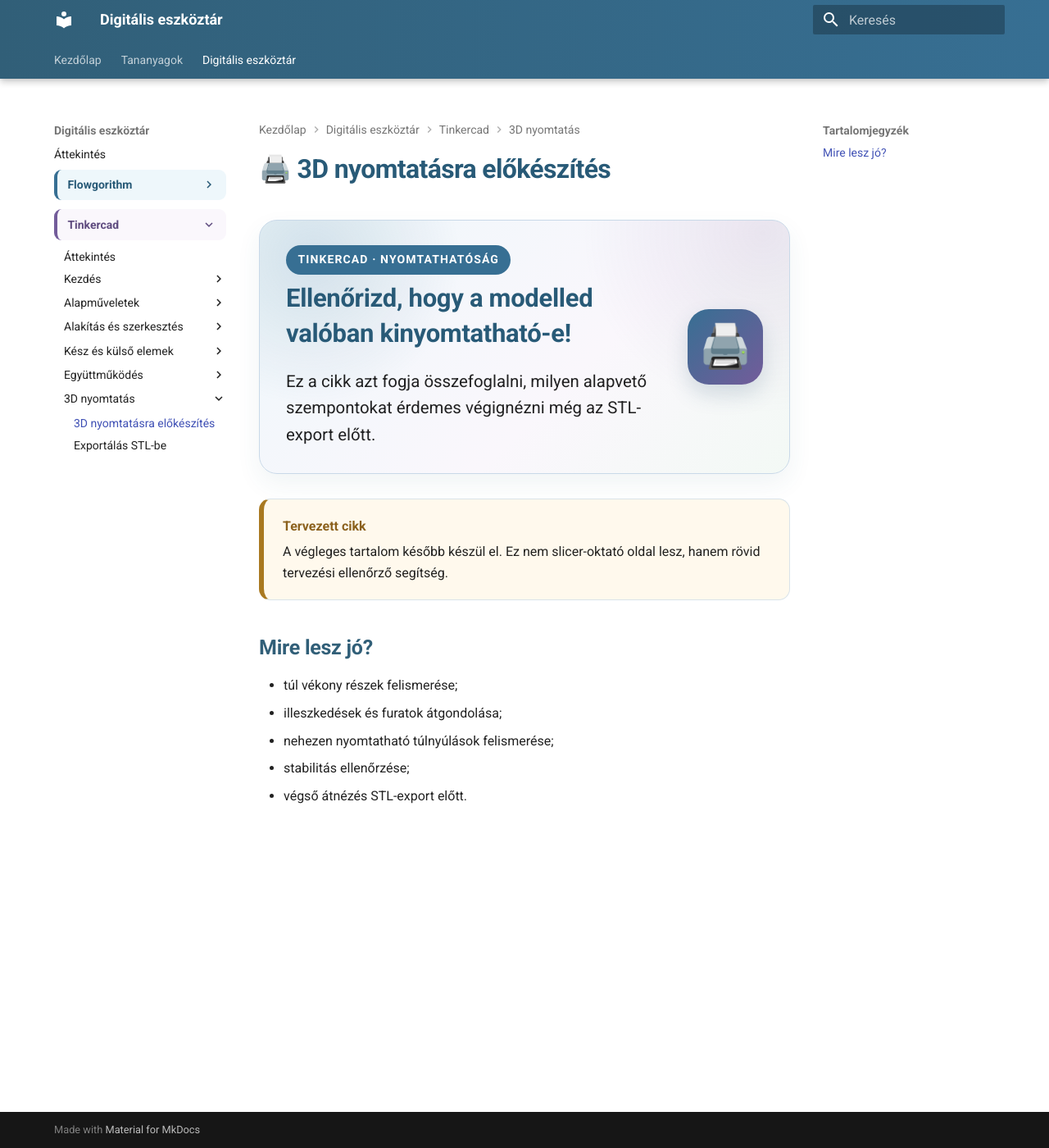
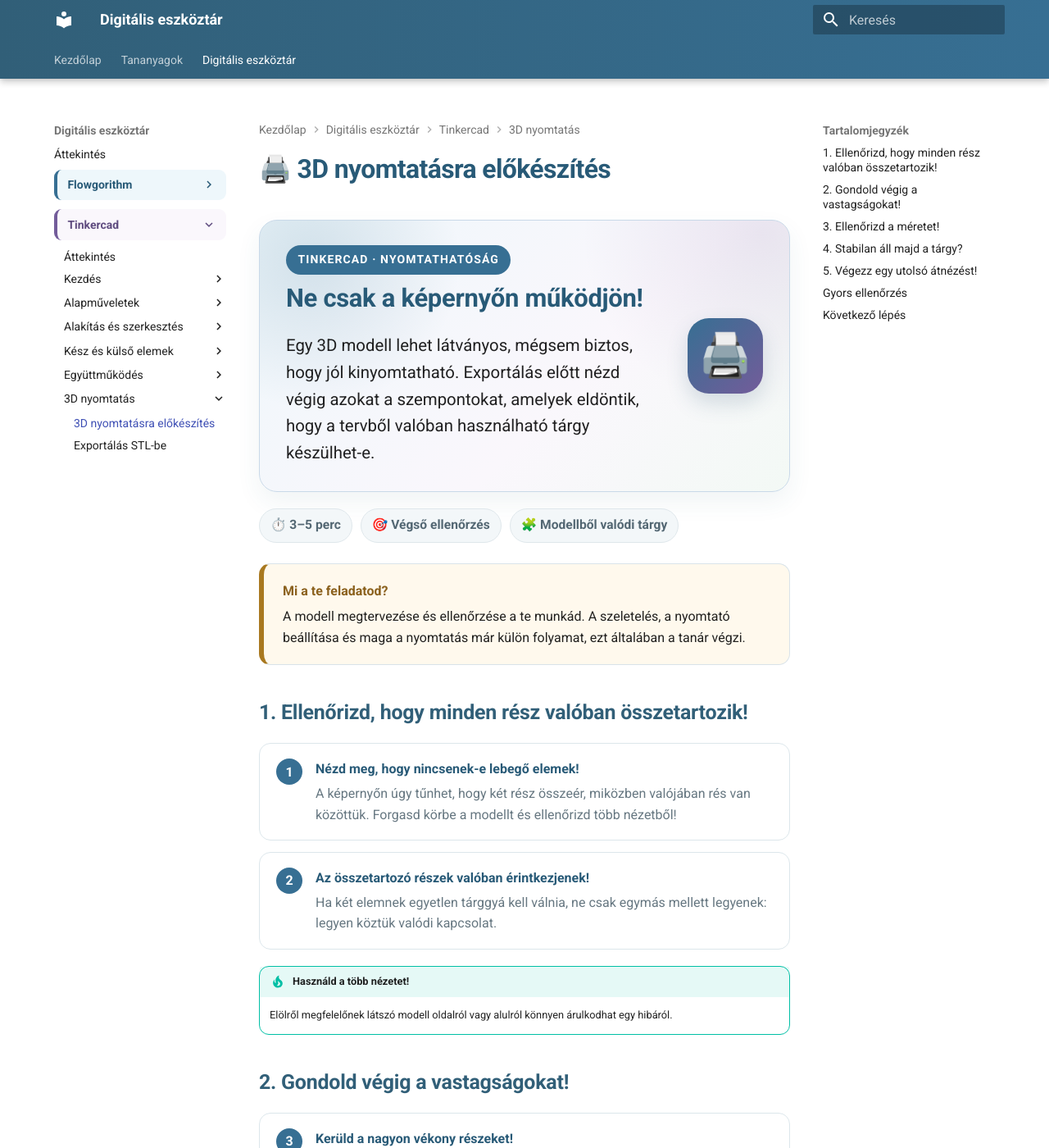
Before and after one commit to bsuszter/digitalis-eszkoztar, an MkDocs documentation site: the page built from docs/eszkoztar/tinkercad/nyomtatas-elokeszites.md, in a window 1280 px wide and 1400 px high. Shown: the whole window at 82% size. Built offline with MkDocs 1.6.1 and Material for MkDocs 9.7.7, drawn with Linux system fonts in a browser that asks for light colours; some of the changed text lies outside the part shown.

Commit message:
Complete Tinkercad 3D print preparation lesson

```diff
--- a/docs/eszkoztar/tinkercad/nyomtatas-elokeszites.md
+++ b/docs/eszkoztar/tinkercad/nyomtatas-elokeszites.md
@@ -3,21 +3,96 @@
 <div class="article-hero">
   <div>
     <span class="article-kicker">TINKERCAD · NYOMTATHATÓSÁG</span>
-    <h2>Ellenőrizd, hogy a modelled valóban kinyomtatható-e!</h2>
-    <p>Ez a cikk azt fogja összefoglalni, milyen alapvető szempontokat érdemes végignézni még az STL-export előtt.</p>
+    <h2>Ne csak a képernyőn működjön!</h2>
+    <p>Egy 3D modell lehet látványos, mégsem biztos, hogy jól kinyomtatható. Exportálás előtt nézd végig azokat a szempontokat, amelyek eldöntik, hogy a tervből valóban használható tárgy készülhet-e.</p>
   </div>
   <div class="article-hero__icon">🖨️</div>
 </div>
 
-<div class="quick-note">
-  <strong>Tervezett cikk</strong>
-  <span>A végleges tartalom később készül el. Ez nem slicer-oktató oldal lesz, hanem rövid tervezési ellenőrző segítség.</span>
+<div class="article-meta">
+  <span>⏱️ 3–5 perc</span>
+  <span>🎯 Végső ellenőrzés</span>
+  <span>🧩 Modellből valódi tárgy</span>
 </div>
 
-## Mire lesz jó?
+<div class="quick-note">
+  <strong>Mi a te feladatod?</strong>
+  <span>A modell megtervezése és ellenőrzése a te munkád. A szeletelés, a nyomtató beállítása és maga a nyomtatás már külön folyamat, ezt általában a tanár végzi.</span>
+</div>
 
-- túl vékony részek felismerése;
-- illeszkedések és furatok átgondolása;
-- nehezen nyomtatható túlnyúlások felismerése;
-- stabilitás ellenőrzése;
-- végső átnézés STL-export előtt.
+## 1. Ellenőrizd, hogy minden rész valóban összetartozik!
+
+<div class="step-stack">
+  <div class="step-card"><span class="step-no">1</span><div><strong>Nézd meg, hogy nincsenek-e lebegő elemek!</strong><span>A képernyőn úgy tűnhet, hogy két rész összeér, miközben valójában rés van közöttük. Forgasd körbe a modellt és ellenőrizd több nézetből!</span></div></div>
+  <div class="step-card"><span class="step-no">2</span><div><strong>Az összetartozó részek valóban érintkezjenek!</strong><span>Ha két elemnek egyetlen tárggyá kell válnia, ne csak egymás mellett legyenek: legyen köztük valódi kapcsolat.</span></div></div>
+</div>
+
+!!! tip "Használd a több nézetet!"
+    Elölről megfelelőnek látszó modell oldalról vagy alulról könnyen árulkodhat egy hibáról.
+
+## 2. Gondold végig a vastagságokat!
+
+<div class="step-stack">
+  <div class="step-card"><span class="step-no">3</span><div><strong>Kerüld a nagyon vékony részeket!</strong><span>A túl vékony fal, pálca, betű vagy díszítés könnyen eltörhet, vagy a nyomtató nem tudja megfelelően létrehozni.</span></div></div>
+  <div class="step-card"><span class="step-no">4</span><div><strong>Figyelj az apró részletekre!</strong><span>A nagyon kicsi minták és finom részletek a képernyőn jól látszanak, de nyomtatáskor részben vagy teljesen eltűnhetnek.</span></div></div>
+</div>
+
+<div class="quick-note">
+  <strong>Nem kell nyomtatómérnöknek lenned</strong>
+  <span>Nem az a cél, hogy minden technikai nyomtatási beállítást ismerj. Azt kell felismerned, ha egy rész szemmel láthatóan túl vékony, túl apró vagy túl sérülékeny.</span>
+</div>
+
+## 3. Ellenőrizd a méretet!
+
+<div class="step-stack">
+  <div class="step-card"><span class="step-no">5</span><div><strong>Nézd meg a modell tényleges méreteit!</strong><span>A Tinkercad milliméterben dolgozik. Egy képernyőn nagynak látszó tárgy lehet a valóságban csak néhány milliméteres.</span></div></div>
+  <div class="step-card"><span class="step-no">6</span><div><strong>Gondold végig, mire fogod használni!</strong><span>Ha valaminek bele kell férnie, rá kell csúsznia vagy illeszkednie kell egy másik tárgyhoz, a pontos méret különösen fontos.</span></div></div>
+</div>
+
+!!! tip "A pontos méret visszaellenőrizhető"
+    Ha bizonytalan vagy, térj vissza a **Méretezés és igazítás** leckéhez, és ellenőrizd számmal a fontos méreteket!
+
+## 4. Stabilan áll majd a tárgy?
+
+<div class="step-stack">
+  <div class="step-card"><span class="step-no">7</span><div><strong>Keresd meg a természetes alját!</strong><span>Gondold végig, melyik felület kerül majd a nyomtató tárgyasztalára. A szélesebb, sík felület általában stabilabb kiindulás.</span></div></div>
+  <div class="step-card"><span class="step-no">8</span><div><strong>Figyeld a nagy túlnyúlásokat!</strong><span>Ha egy rész messze kinyúlik alátámasztás nélkül, annak nyomtatása nehezebb lehet. Ilyenkor lehet, hogy a modellen vagy a nyomtatási beállításokon később változtatni kell.</span></div></div>
+</div>
+
+<div class="quick-note">
+  <strong>Mi történik ezután?</strong>
+  <span>A tanár a nyomtatás előtt még szeletelőprogramban is ellenőrzi a modellt. Ott derül ki pontosan, szükséges-e például alátámasztás vagy más nyomtatási beállítás.</span>
+</div>
+
+## 5. Végezz egy utolsó átnézést!
+
+<div class="step-stack">
+  <div class="step-card"><span class="step-no">9</span><div><strong>Forgasd körbe a teljes modellt!</strong><span>Nézd meg felülről, oldalról és alulról is, és keresd a véletlenül ott maradt elemeket, réseket vagy rosszul elhelyezett részeket.</span></div></div>
+  <div class="step-card"><span class="step-no">10</span><div><strong>Ha kell, javíts most!</strong><span>Az exportálás előtt még a szerkeszthető Tinkercad-tervben vagy. Itt a legegyszerűbb kijavítani a hibákat.</span></div></div>
+</div>
+
+## Gyors ellenőrzés
+
+<div class="check-panel">
+  <label><input type="checkbox"><span>Nincs a modellemben véletlenül lebegő vagy különálló elem.</span></label>
+  <label><input type="checkbox"><span>Az összetartozó részek valóban érintkeznek egymással.</span></label>
+  <label><input type="checkbox"><span>Nincsenek feltűnően túl vékony vagy túl apró részletek.</span></label>
+  <label><input type="checkbox"><span>Ellenőriztem a modell fontos méreteit.</span></label>
+  <label><input type="checkbox"><span>Átgondoltam, melyik felület lehet a tárgy alja.</span></label>
+  <label><input type="checkbox"><span>Több nézetből is átnéztem a teljes modellt.</span></label>
+</div>
+
+## Következő lépés
+
+<div class="related-grid">
+  <a href="../exportalas-stl/">
+    <span class="related-icon">📤</span>
+    <span class="related-text"><strong>Exportálás STL-be</strong><small>Ha a modell készen áll, készítsd el a nyomtatáshoz átadható fájlt.</small></span>
+  </a>
+  <a href="../meretezes/">
+    <span class="related-icon">📏</span>
+    <span class="related-text"><strong>Méretezés és igazítás</strong><small>Ha még javítani kell a pontos méreteken vagy az illeszkedésen.</small></span>
+  </a>
+</div>
+
+<div class="back-link"><a href="../">← Vissza a Tinkercad eszköztárhoz</a></div>
```
